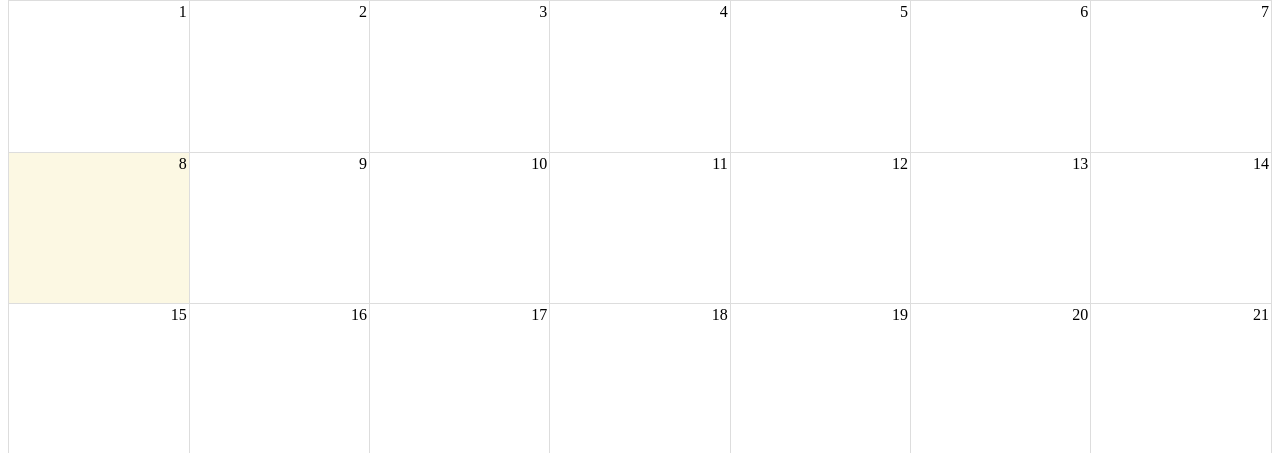
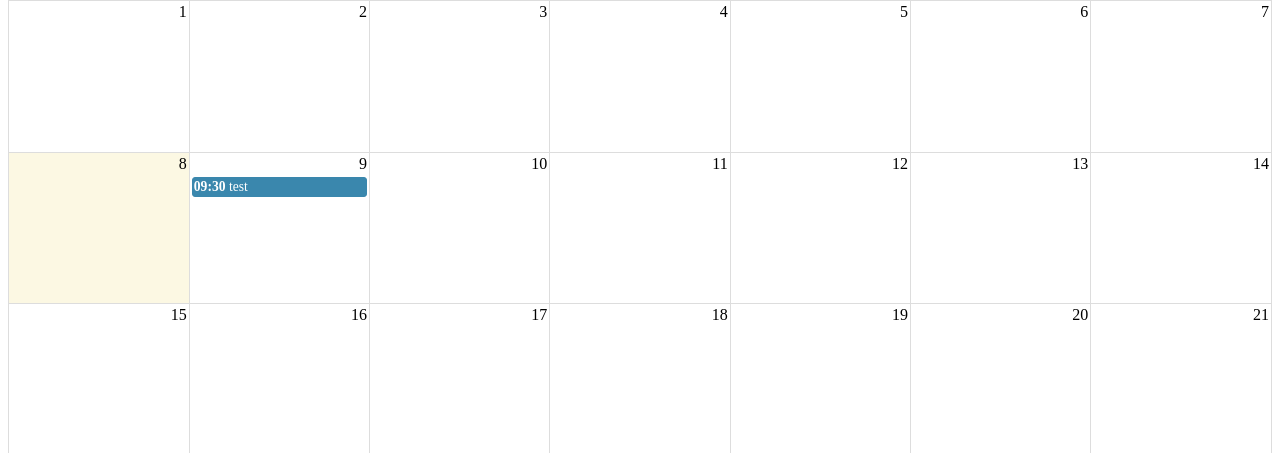
Before and after one commit to cuzzuky87/ccram, a Django app: page /top/ in a window 1280 px wide. Shown: the part 194-647 px from the top of the page. Run offline with Django 3.2, Linux system fonts and the light colour scheme; some libraries are stand-ins or nearby versions.

Commit message:
WIP:event

```diff
--- a/templates/accounts/top.html
+++ b/templates/accounts/top.html
@@ -10,7 +10,9 @@ toppage
 <script>
 $(function() {
     $('#calendar').fullCalendar({
-
+        events:[{title:"test",
+            start:"2019-12-09T09:30:00",
+            end:"2019-12-09T10:00:00"},]
     })
 })
 </script>
```
